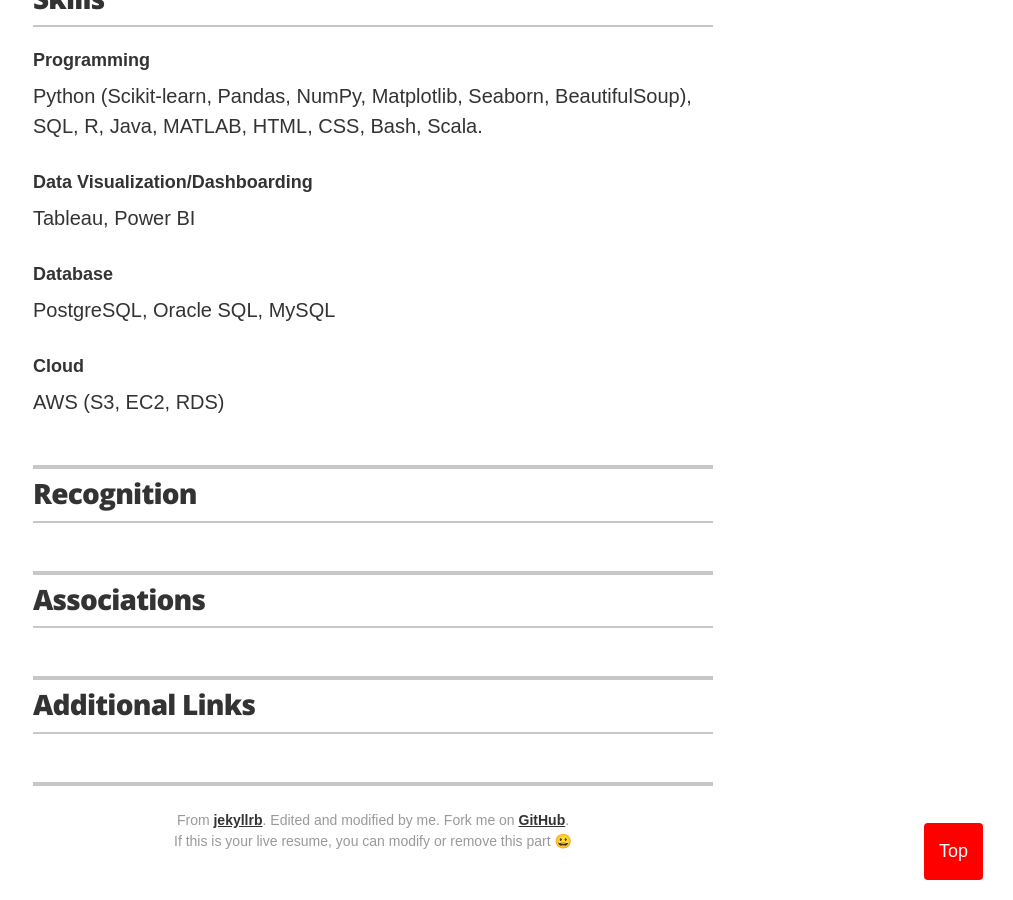
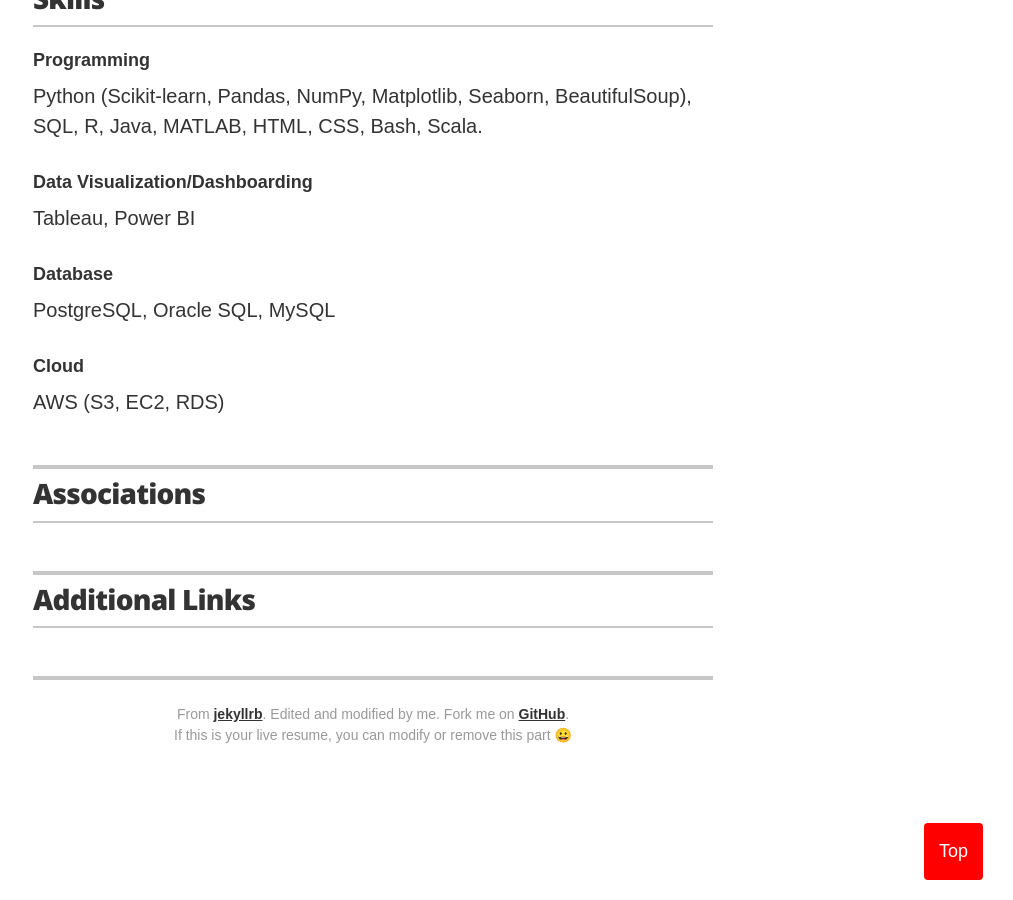
Before and after one commit to ttariqaziz/ttariqaziz.github.io, a Jekyll site: the page built from index.html, in a window 1280 px wide and 900 px high, scrolled down 2205 px. Shown: the whole window, without its empty margins (267-1280 px from the left). Built offline with Jekyll 4.4.1, drawn with Linux system fonts in a browser that asks for light colours.

Commit message:
Update resume.html

```diff
--- a/_layouts/resume.html
+++ b/_layouts/resume.html
@@ -139,25 +139,7 @@
       <!-- end Skills -->
       {% endif %}
 
-      {% if site.resume_section_recognition %}
-      <!-- begin Recognition -->
-      <section class="content-section">
 
-       <header class="section-header">
-          <h2>Recognition</h2>
-        </header>
-
-        {% for recognition in site.data.recognitions %}
-        <div class="resume-item">
-          <h3 class="resume-item-title" itemprop="award">{{ recognition.award }}</h3>
-          <h4 class="resume-item-details">{{ recognition.organization }} &bull; {{ recognition.year }}</h4>
-          <p class="resume-item-copy">{{ recognition.summary }}</p>
-        </div>
-        {% endfor %}
-
-      </section>
-      <!-- end Recognition -->
-      {% endif %}
 
       {% if site.resume_section_associations %}
       <!-- begin Associations -->
```
